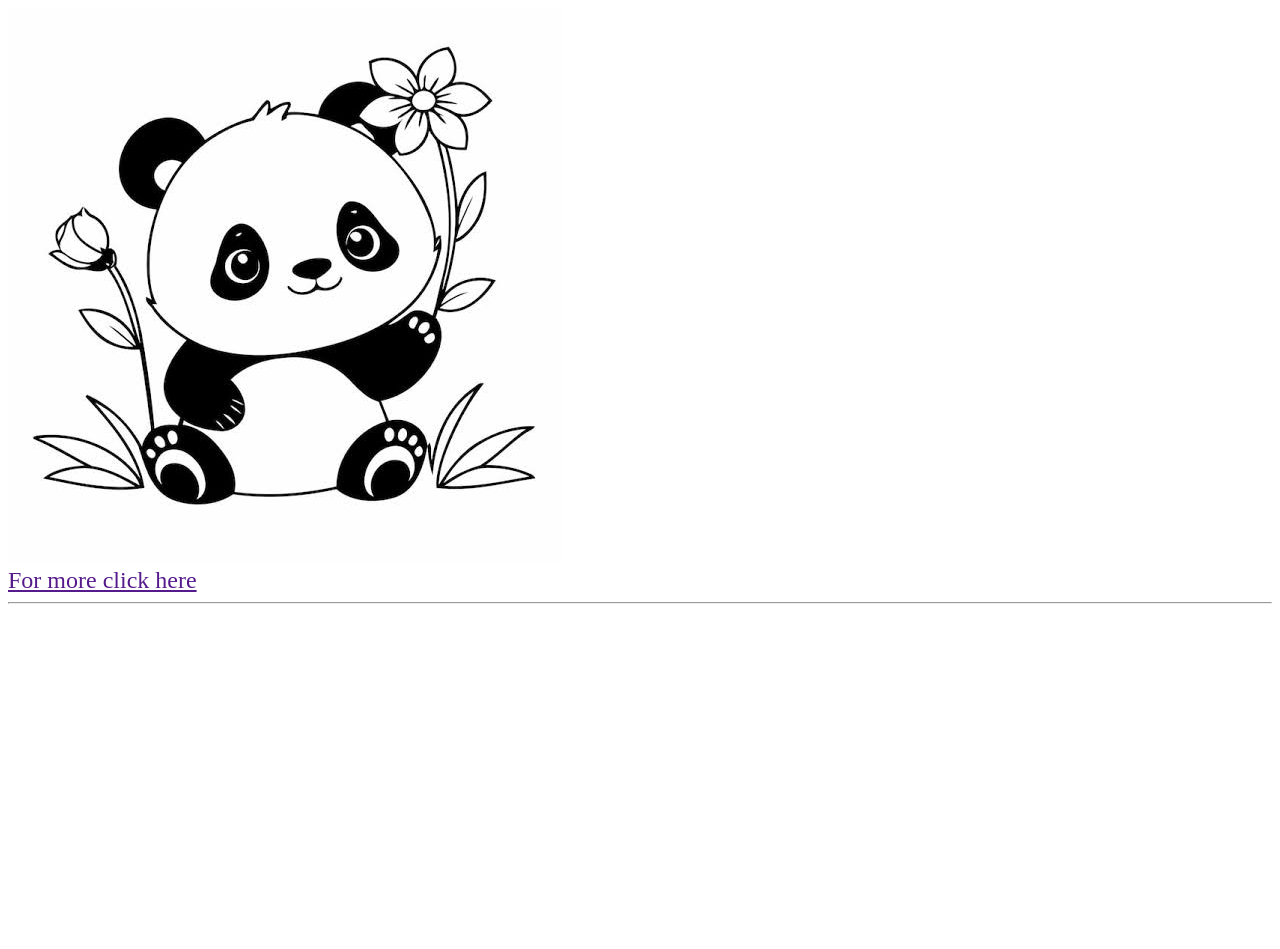
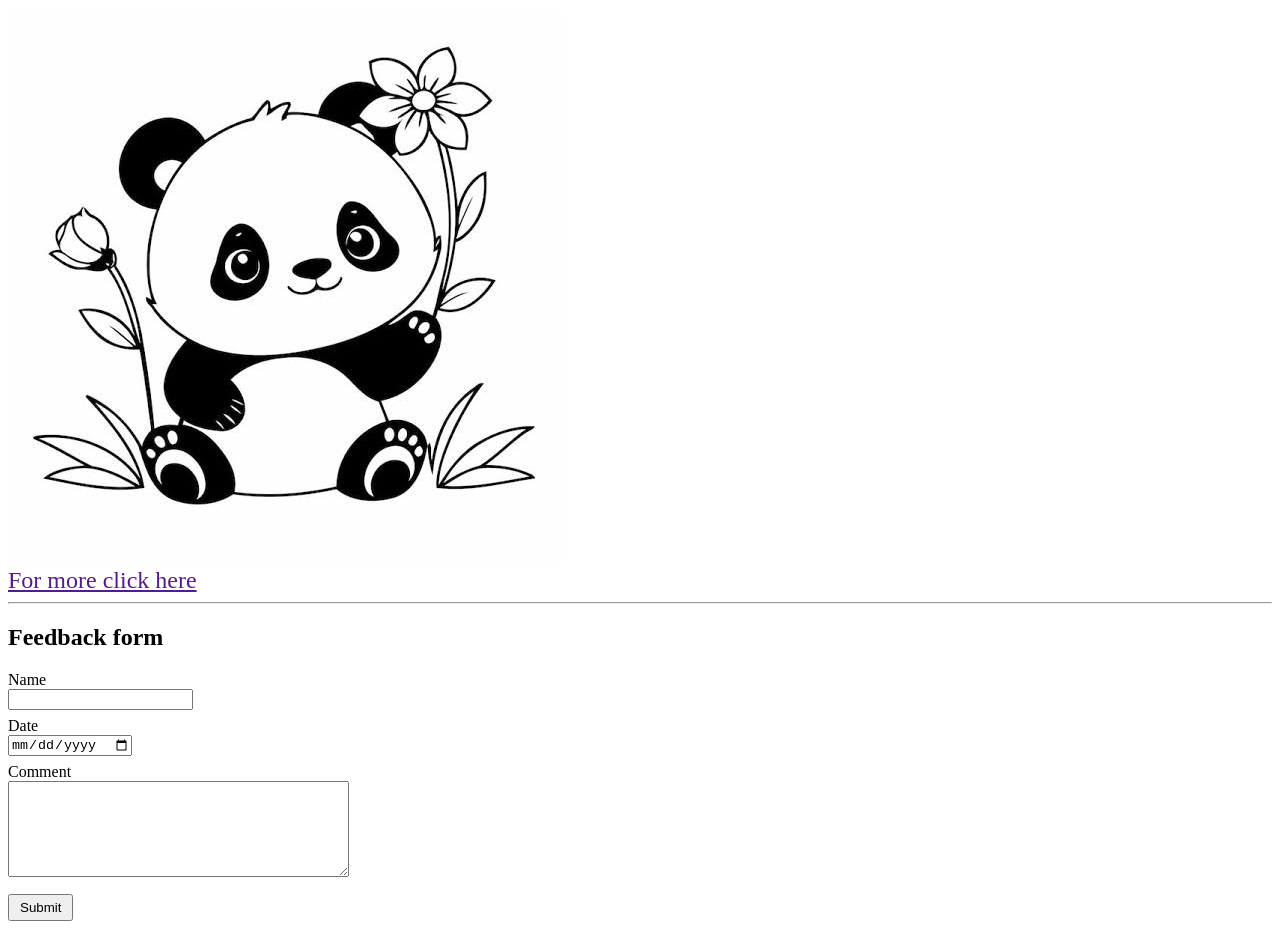
Before and after one commit to for-sifad/03_HTML_CSS, a plain HTML site: page index.html in a window 1280 px wide. Shown: the part 103-1052 px from the top of the page. Before the commit the page ends 800 px from the top, so only its background shows below. Drawn offline with Linux system fonts and the light colour scheme.

Commit message:
added basic feedback form and completed task one.

```diff
--- a/index.html
+++ b/index.html
@@ -21,8 +21,22 @@
 
         <a id="for-more" href="">For more click here</a>
         <hr />
+
+        <form>
+            <h2>Feedback form</h2>
+
+            <label for="name">Name</label>
+            <input type="text" id="name">
+
+            <label for="date">Date</label>
+            <input type="date" id="date">
+
+            <label for="comment">Comment</label>
+            <textarea id="comment" cols="40" rows="6"></textarea>
+
+            <button type="submit">Submit</button>
+        </form>
     </main>
-    <footer></footer>
 </body>
 
 </html>
--- a/style.css
+++ b/style.css
@@ -21,3 +21,14 @@
     display: block;
     font-size: 24px;
 }
+
+form input,
+textarea {
+    display: block;
+    margin-bottom: 7px;
+}
+
+form button {
+    margin: 10px 0px 20px;
+    padding: 4px 10px;
+}
```
